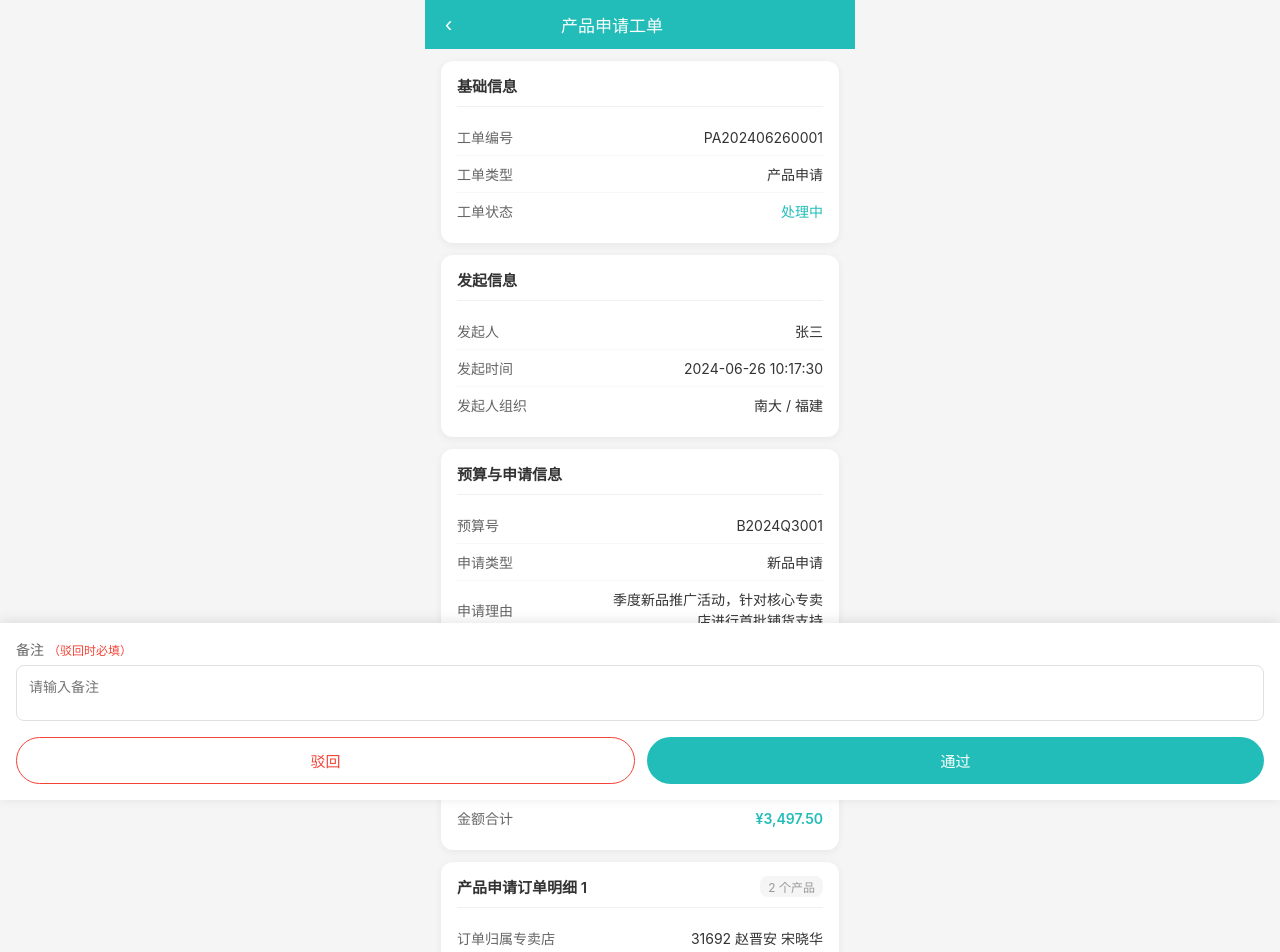
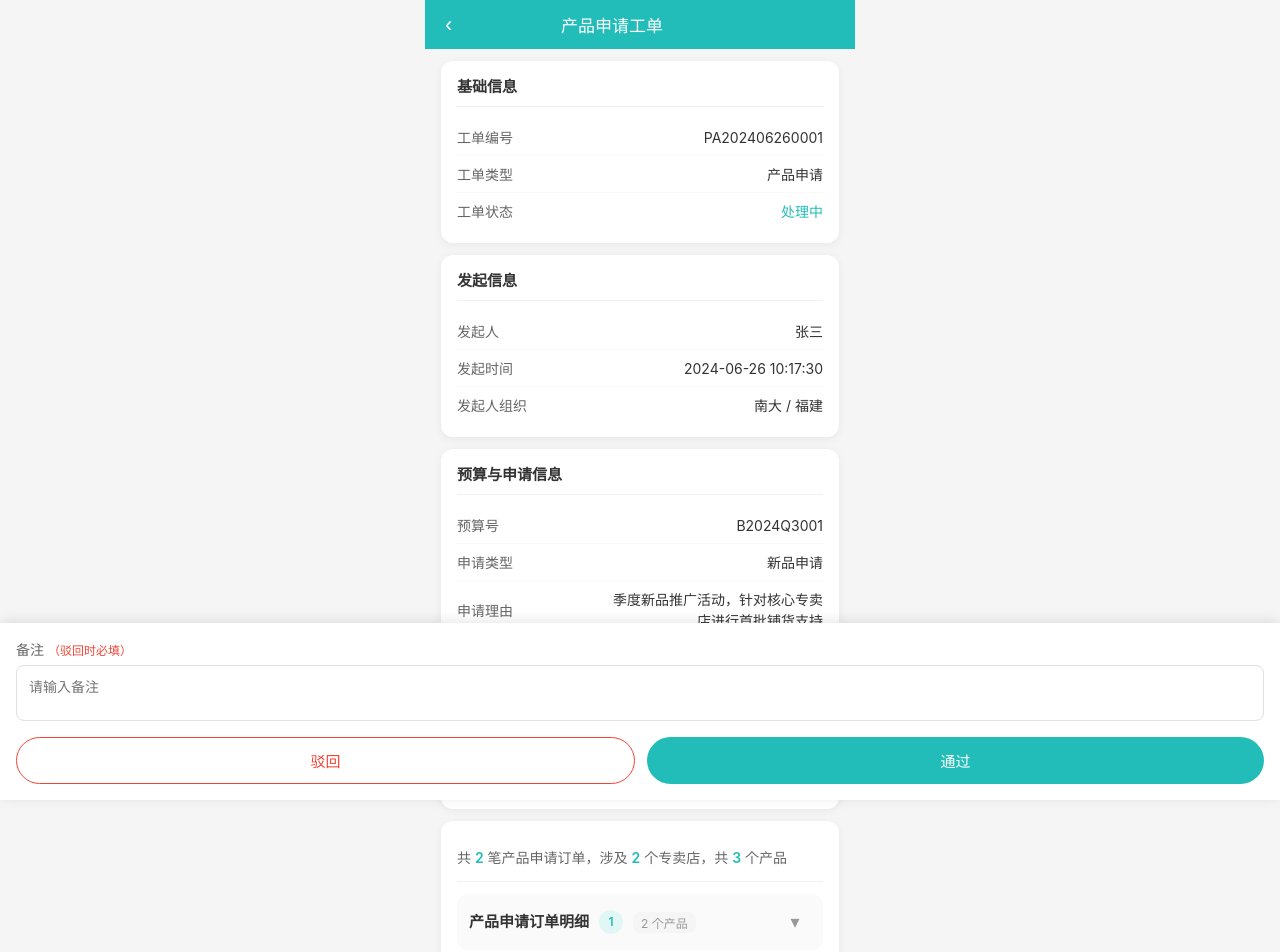
Before and after one commit to xingbiyun-afk/new-order-app, a Vue app in the folder vue-reference/: page /#/product-apply/detail/1 in a window 1280 px wide. Shown: the top 952 px of the page. Built offline with nearby package versions, Linux system fonts and the light colour scheme.

Commit message:
fix(CR-20260703-003): 预算金额精简+产品明细汇总折叠+胶囊编号

```diff
--- a/vue-reference/src/mocks/index.ts
+++ b/vue-reference/src/mocks/index.ts
@@ -125,18 +125,20 @@ export const mockTodoCards: WorkOrderCard[] = [
 ];
 
 // 已办：4条，已结束+已驳回，覆盖短/中/长理由 + 跨天时间
+// CR-20260703-003: ID 与 DetailView 场景映射对齐（2=processing, 3=rejected-freeze, 4=rejected-expired, 5=rejected-nonfreeze, 6=completed）
 export const mockDoneCards: WorkOrderCard[] = [
-  { id: 'd1', workOrderType: '产品申请', displayStatus: '已结束', applicantName: '孙七', applyType: '补货申请', applyReason: '暑期旺季补货', createTime: '06-27 10:00' },
-  { id: 'd2', workOrderType: '产品申请', displayStatus: '已驳回', applicantName: '周八', applyType: '活动申请', applyReason: '双十一预售活动产品备货，需提前一个月准备库存', createTime: '06-26 15:30' },
-  { id: 'd3', workOrderType: '产品申请', displayStatus: '已结束', applicantName: '吴九', applyType: '新品申请', applyReason: '春季新品上市推广活动，针对华南区域核心专卖店进行首批铺货支持，确保新品上市首月销量达标', createTime: '06-25 08:45' },
-  { id: 'd4', workOrderType: '产品申请', displayStatus: '已驳回', applicantName: '郑十', applyType: '补货申请', applyReason: '年末库存补充', createTime: '06-24 13:10' },
+  { id: '6', workOrderType: '产品申请', displayStatus: '已结束', applicantName: '孙七', applyType: '补货申请', applyReason: '暑期旺季补货', createTime: '06-27 10:00' },
+  { id: '3', workOrderType: '产品申请', displayStatus: '已驳回', applicantName: '周八', applyType: '活动申请', applyReason: '双十一预售活动产品备货，需提前一个月准备库存', createTime: '06-26 15:30' },
+  { id: '2', workOrderType: '产品申请', displayStatus: '处理中', applicantName: '吴九', applyType: '新品申请', applyReason: '春季新品上市推广活动，针对华南区域核心专卖店进行首批铺货支持，确保新品上市首月销量达标', createTime: '06-25 08:45' },
+  { id: '5', workOrderType: '产品申请', displayStatus: '已驳回', applicantName: '郑十', applyType: '补货申请', applyReason: '年末库存补充', createTime: '06-24 13:10' },
 ];
 
 // 已发起：4条，三种状态混合，覆盖短/中/长理由
+// CR-20260703-003: ID 与 DetailView 场景映射对齐
 export const mockInitiatedCards: WorkOrderCard[] = [
   { id: 'i1', workOrderType: '产品申请', displayStatus: '处理中', applicantName: '钱十一', applyType: '新品申请', applyReason: '智能系列新品推广', createTime: '06-30 10:30' },
   { id: 'i2', workOrderType: '产品申请', displayStatus: '已结束', applicantName: '陈十二', applyType: '活动申请', applyReason: '五一劳动节促销活动产品支持，针对全国核心门店', createTime: '06-29 09:15' },
-  { id: 'i3', workOrderType: '产品申请', displayStatus: '已驳回', applicantName: '刘十三', applyType: '补货申请', applyReason: '梅雨季节防潮产品专项补货，确保南方区域专卖店库存充足，应对季节性销售增长需求', createTime: '06-28 14:00' },
+  { id: '4', workOrderType: '产品申请', displayStatus: '已驳回', applicantName: '刘十三', applyType: '补货申请', applyReason: '梅雨季节防潮产品专项补货，确保南方区域专卖店库存充足，应对季节性销售增长需求', createTime: '06-28 14:00' },
   { id: 'i4', workOrderType: '产品申请', displayStatus: '处理中', applicantName: '黄十四', applyType: '新品申请', applyReason: '冬季暖品系列上市铺货', createTime: '06-27 11:30' },
 ];
 
--- a/vue-reference/src/views/work-order-budget/DetailView.vue
+++ b/vue-reference/src/views/work-order-budget/DetailView.vue
@@ -23,6 +23,23 @@ const order = getMockWorkOrderDetail(scene)
 const remark = ref('')
 const toast = ref('')
 const showReapplyConfirm = ref(false)
+
+// ===== 产品明细折叠状态 =====
+const expandedGroups = ref<Set<string>>(new Set())
+function isGroupExpanded(gid: string) { return expandedGroups.value.has(gid) }
+function toggleGroup(gid: string) {
+  const s = expandedGroups.value
+  if (s.has(gid)) s.delete(gid)
+  else s.add(gid)
+}
+
+// ===== 汇总计算 =====
+const summary = computed(() => {
+  const groupCount = order.storeGroups.length
+  const storeCount = new Set(order.storeGroups.map(g => g.storeCode)).size
+  const productCount = order.storeGroups.reduce((sum, g) => sum + g.products.length, 0)
+  return { groupCount, storeCount, productCount }
+})
 
 // 当前用户是否为处理人（mock固定为true）
 const isCurrentApprover = true
@@ -268,28 +285,39 @@ function getProductLabelText(pi: number): string {
         <span class="kv-label">适用范围</span>
         <span class="kv-value">{{ order.budget.budgetScope }}</span>
       </div>
-      <div class="kv-row budget-amount-row">
-        <span class="kv-label">预算总额（净额）</span>
-        <span class="kv-value amount">¥{{ formatAmount(order.budget.budgetTotalAmount) }}</span>
+      <!-- 预算总额弱化，本次申请额度主色突出 -->
+      <div class="kv-row">
+        <span class="kv-label" style="color:#999;">预算总额（净额）</span>
+        <span class="kv-value" style="color:#999; font-weight:400;">¥{{ formatAmount(order.budget.budgetTotalAmount) }}</span>
       </div>
       <div class="kv-row budget-amount-row">
-        <span class="kv-label">剩余额度（净额）</span>
-        <span class="kv-value amount" :class="{ 'amount-warning': order.budget.availableAmount <= 0 }">
-          ¥{{ formatAmount(order.budget.availableAmount) }}
-        </span>
-      </div>
-      <div class="kv-row">
-        <span class="kv-label">金额合计</span>
+        <span class="kv-label">本次申请额度（净额）</span>
         <span class="kv-value amount">¥{{ formatAmount(order.totalAmount) }}</span>
       </div>
     </div>
 
-    <!-- ==================== 产品申请订单明细 ==================== -->
-    <div v-for="(g, gi) in order.storeGroups" :key="g.id" class="card">
-      <div class="section-title group-title">
-        <span>产品申请订单明细 {{ gi + 1 }}</span>
+    <!-- ==================== 产品申请订单明细（汇总 + 折叠） ==================== -->
+    <div class="card">
+      <!-- 汇总行 -->
+      <div class="summary-bar">
+        共 <span class="summary-num">{{ summary.groupCount }}</span> 笔产品申请订单，涉及 <span class="summary-num">{{ summary.storeCount }}</span> 个专卖店，共 <span class="summary-num">{{ summary.productCount }}</span> 个产品
+      </div>
+
+      <!-- 每个明细卡片默认折叠 -->
+      <div v-for="(g, gi) in order.storeGroups" :key="g.id" class="group-fold-card">
+        <!-- 标题行：可点击展开/折叠 -->
+        <div class="group-fold-header" @click="toggleGroup(g.id)">
+          <div style="display:flex;align-items:center;gap:10px;flex:1;min-width:0;">
+            <span style="font-size:15px;font-weight:600;color:#333;line-height:32px;white-space:nowrap;">产品申请订单明细</span>
+            <!-- 胶囊编号（与创建页样式一致） -->
+            <span class="capsule-num">{{ gi + 1 }}</span>
             <span class="group-badge">{{ g.products.length }} 个产品</span>
           </div>
+          <span class="fold-arrow" :class="{ expanded: isGroupExpanded(g.id) }">&#9662;</span>
+        </div>
+
+        <!-- 展开内容 -->
+        <div v-show="isGroupExpanded(g.id)" class="group-fold-body">
           <div class="kv-row">
             <span class="kv-label">订单归属专卖店</span>
             <span class="kv-value">{{ g.storeCode }} {{ g.storeName }}</span>
@@ -327,6 +355,8 @@ function getProductLabelText(pi: number): string {
           <div class="group-subtotal">
             <span>分组小计</span>
             <span class="amount">¥{{ formatAmount(g.groupAmount) }}</span>
+          </div>
+        </div>
       </div>
     </div>
 
@@ -680,6 +710,77 @@ function getProductLabelText(pi: number): string {
 }
 .product-name {
   font-weight: 500;
+}
+
+/* ========== 汇总行 ========== */
+.summary-bar {
+  padding: 12px 0;
+  margin-bottom: 12px;
+  border-bottom: 1px solid #f0f0f0;
+  font-size: 14px;
+  color: #666;
+  line-height: 1.6;
+}
+.summary-num {
+  color: #22BDB8;
+  font-weight: 600;
+}
+
+/* ========== 折叠卡片 ========== */
+.group-fold-card {
+  margin-top: 10px;
+  padding: 12px;
+  background-color: #FAFAFA;
+  border-radius: 10px;
+}
+.group-fold-card + .group-fold-card {
+  margin-top: 8px;
+}
+.group-fold-header {
+  display: flex;
+  justify-content: space-between;
+  align-items: center;
+  cursor: pointer;
+  user-select: none;
+}
+.group-fold-body {
+  margin-top: 10px;
+  padding-top: 10px;
+  border-top: 1px solid #f0f0f0;
+}
+
+/* ========== 胶囊编号（与创建页样式一致） ========== */
+.capsule-num {
+  display: inline-flex;
+  align-items: center;
+  justify-content: center;
+  min-width: 24px;
+  height: 24px;
+  padding: 0 8px;
+  border-radius: 12px;
+  background-color: #E0F7F6;
+  color: #22BDB8;
+  font-size: 12px;
+  font-weight: 600;
+  line-height: 1;
+  flex-shrink: 0;
+}
+
+/* ========== 折叠箭头 ========== */
+.fold-arrow {
+  display: inline-flex;
+  align-items: center;
+  justify-content: center;
+  width: 32px;
+  height: 32px;
+  color: #999;
+  font-size: 18px;
+  line-height: 1;
+  transition: transform 0.2s;
+  flex-shrink: 0;
+}
+.fold-arrow.expanded {
+  transform: rotate(-180deg);
 }
 
 /* ========== 分组小计 ========== */
```
Lines whose indentation alone changed are shown as unchanged.
